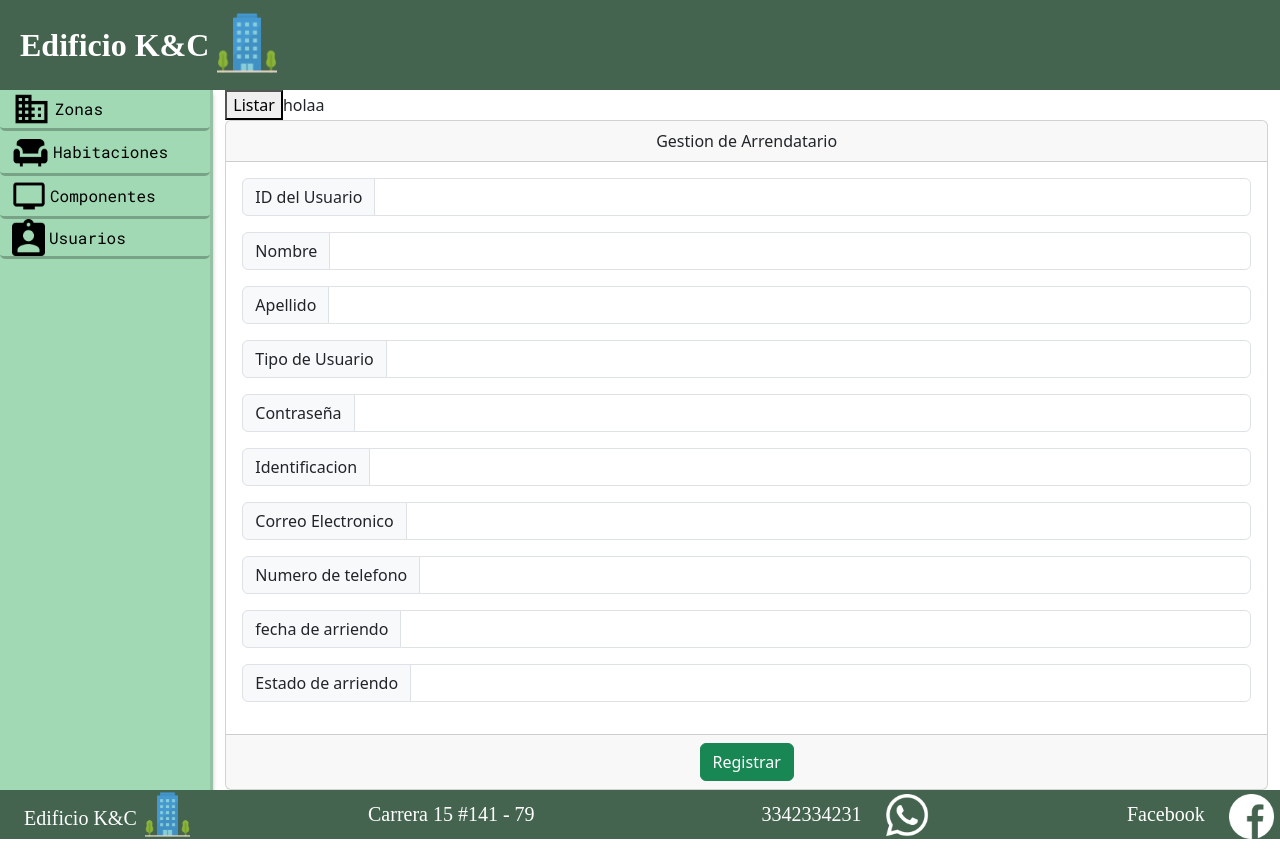
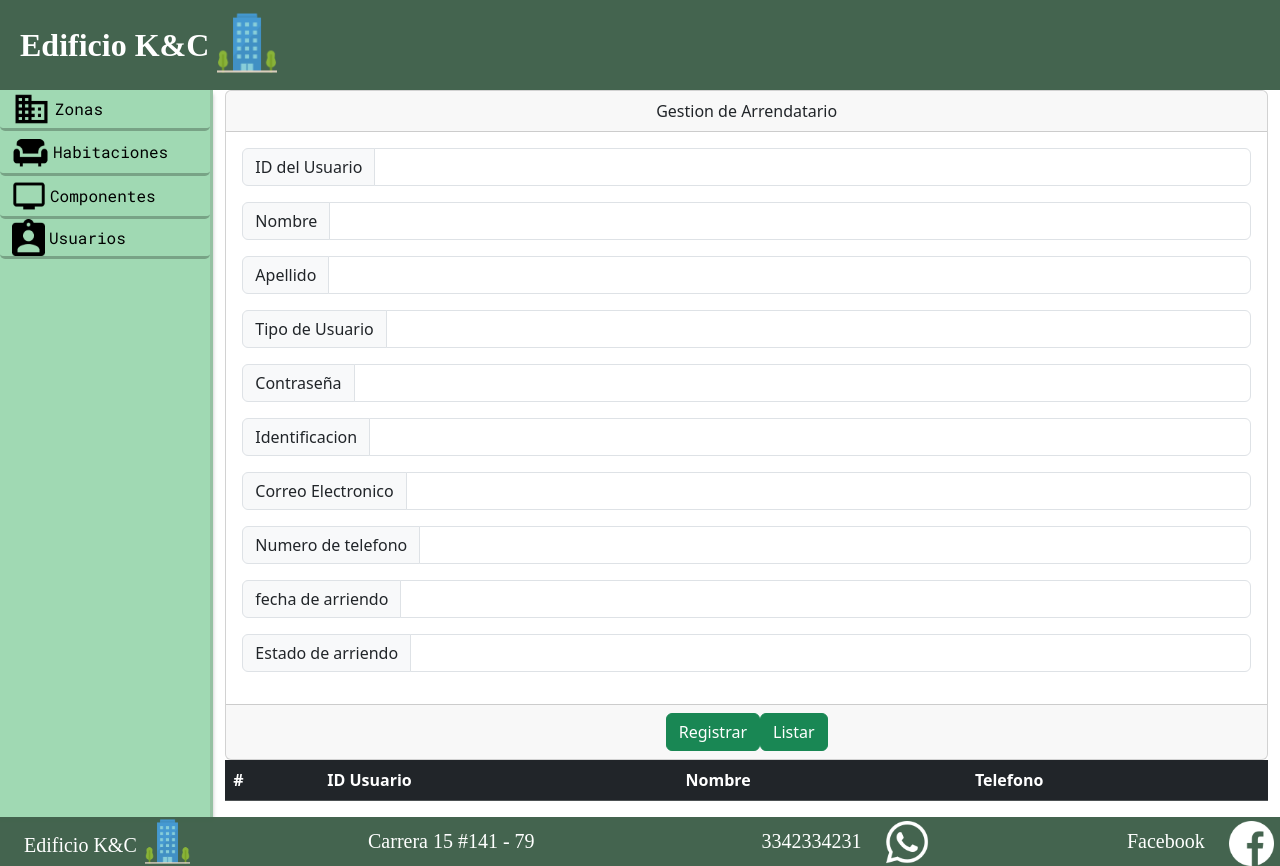
Before and after one commit to LuisPinto9/project-kandc, a React (Create React App) app: page /inventario in a window 1280 px wide. Before the commit the page ends 839 px from the top, so only its background shows below. Built offline with nearby package versions, Linux system fonts and the light colour scheme.

Commit message:
antes de unir

```diff
--- a/src/pages/inventario.js
+++ b/src/pages/inventario.js
@@ -23,7 +23,7 @@ function Inventario() {
   const [LeaseDate, setLeaseDate] = useState("");
   const [State1, setState1] = useState("");
 
-  const [ArrendatarioList, setArrendatarioList] = useState([]);
+  const [ArrendatarioList, setArrendatario] = useState([]);
 
   /* agregar arrendatarios */
   const add = () => {
@@ -33,6 +33,7 @@ function Inventario() {
       Nombre: Nombre,
       PhoneNumber: PhoneNumber
     }).then(() => {
+      getArrendatario();
       alert("se registro bro");
     });
   }
@@ -40,24 +41,13 @@ function Inventario() {
   /* mostrar arrendatarios */
   const getArrendatario = () => {
 
-    Axios.get("http://localhost:3001/Arrendatarios").then((response) => {
-      setArrendatarioList(response.data);
+    Axios.get("http://localhost:3001/Arrendatarios").then((res) => {
+      alert("mostrar datos1");
+    setArrendatario(res.data);
+      console.log(res.data);
       alert("mostrar datos");
-      {
-
-        ArrendatarioList.map((val, key) => {
-          return
-          <label>
-            {val.Nombre}
-          </label>
-
-        })
-
-      }
-
     });
   }
-
 
 
   return (
@@ -68,14 +58,6 @@ function Inventario() {
         </div>
         <div className="container">
 
-          <div className="inventario1">
-
-            {/*  map-pasar por todos los valores */}
-            <div className="lista">
-              <button onClick={getArrendatario}> Listar </button>
-              <label>holaa</label>
-            </div>
-          </div>
 
 
           <div className="card text-center">
@@ -90,7 +72,7 @@ function Inventario() {
                   onChange={(event) => {
                     setIDUsuario(event.target.value);
                   }}
-                className="form-control"  aria-label="Username" aria-describedby="basic-addon1"/>
+                  className="form-control" aria-label="Username" aria-describedby="basic-addon1" />
               </div>
 
               <div className="input-group mb-3">
@@ -99,7 +81,7 @@ function Inventario() {
                   onChange={(event) => {
                     setNombre(event.target.value);
                   }}
-                className="form-control" aria-label="Username" aria-describedby="basic-addon1"/>
+                  className="form-control" aria-label="Username" aria-describedby="basic-addon1" />
               </div>
 
               <div className="input-group mb-3">
@@ -108,7 +90,7 @@ function Inventario() {
                   onChange={(event) => {
                     setApellido(event.target.value);
                   }}
-                className="form-control"  aria-label="Username" aria-describedby="basic-addon1"/>
+                  className="form-control" aria-label="Username" aria-describedby="basic-addon1" />
               </div>
 
               <div className="input-group mb-3">
@@ -117,7 +99,7 @@ function Inventario() {
                   onChange={(event) => {
                     setTypeUser(event.target.value);
                   }}
-                className="form-control"  aria-label="Username" aria-describedby="basic-addon1"/>
+                  className="form-control" aria-label="Username" aria-describedby="basic-addon1" />
               </div>
 
               <div className="input-group mb-3">
@@ -126,7 +108,7 @@ function Inventario() {
                   onChange={(event) => {
                     setContraseña(event.target.value);
                   }}
-                className="form-control"  aria-label="Username" aria-describedby="basic-addon1"/>
+                  className="form-control" aria-label="Username" aria-describedby="basic-addon1" />
               </div>
 
               <div className="input-group mb-3">
@@ -135,7 +117,7 @@ function Inventario() {
                   onChange={(event) => {
                     setIdentification(event.target.value);
                   }}
-                className="form-control"  aria-label="Username" aria-describedby="basic-addon1"/>
+                  className="form-control" aria-label="Username" aria-describedby="basic-addon1" />
               </div>
               <div className="input-group mb-3">
                 <span className="input-group-text" id="basic-addon1">Correo Electronico</span>
@@ -143,7 +125,7 @@ function Inventario() {
                   onChange={(event) => {
                     setGmail(event.target.value);
                   }}
-                className="form-control"  aria-label="Username" aria-describedby="basic-addon1"/>
+                  className="form-control" aria-label="Username" aria-describedby="basic-addon1" />
               </div>
               <div className="input-group mb-3">
                 <span className="input-group-text" id="basic-addon1">Numero de telefono</span>
@@ -151,7 +133,7 @@ function Inventario() {
                   onChange={(event) => {
                     setphoneNumber(event.target.value);
                   }}
-                className="form-control"  aria-label="Username" aria-describedby="basic-addon1"/>
+                  className="form-control" aria-label="Username" aria-describedby="basic-addon1" />
               </div>
               <div className="input-group mb-3">
                 <span className="input-group-text" id="basic-addon1">fecha de arriendo</span>
@@ -159,7 +141,7 @@ function Inventario() {
                   onChange={(event) => {
                     setLeaseDate(event.target.value);
                   }}
-                className="form-control"  aria-label="Username" aria-describedby="basic-addon1"/>
+                  className="form-control" aria-label="Username" aria-describedby="basic-addon1" />
               </div>
               <div className="input-group mb-3">
                 <span className="input-group-text" id="basic-addon1">Estado de arriendo</span>
@@ -167,7 +149,7 @@ function Inventario() {
                   onChange={(event) => {
                     setState1(event.target.value);
                   }}
-                className="form-control"  aria-label="Username" aria-describedby="basic-addon1"/>
+                  className="form-control" aria-label="Username" aria-describedby="basic-addon1" />
               </div>
 
 
@@ -177,17 +159,50 @@ function Inventario() {
             <div className="card-footer text-body-secondary">
               <button className='btn btn-success' onClick={add}> Registrar </button>
 
+              <button className='btn btn-success' onClick={getArrendatario}> Listar </button>
 
 
 
             </div>
           </div>
+          {/* aqui empieza la tabla  */}
+          <table class="table">
+            <thead class="table-dark">
+              <tr>
+                <th scope="col">#</th>
+                <th scope="col">ID Usuario</th>
+                <th scope="col">Nombre</th>
+                <th scope="col">Telefono</th>
+
+              </tr>
+            </thead>
+            <tbody>
+              {
+
+                ArrendatarioList.map((val, key) => {
+
+                  return <tr>
+                    <th scope="row">{val.IDUsuario}</th>
+                    <td>{val.IDUsuario}</td>
+                    <td>{val.Nombre}</td>
+                    <td>{val.PhoneNumber}</td>
+                  </tr>
+
+                })
+
+              }
 
 
 
 
 
+            </tbody>
+          </table>
+
+
+
         </div>
+        {/*   cierra cpntainer */}
 
 
       </div>
```
Also changed, not shown: 1 other file (tests, documents, lock files or other folders). Lines whose indentation alone changed are shown as unchanged.
